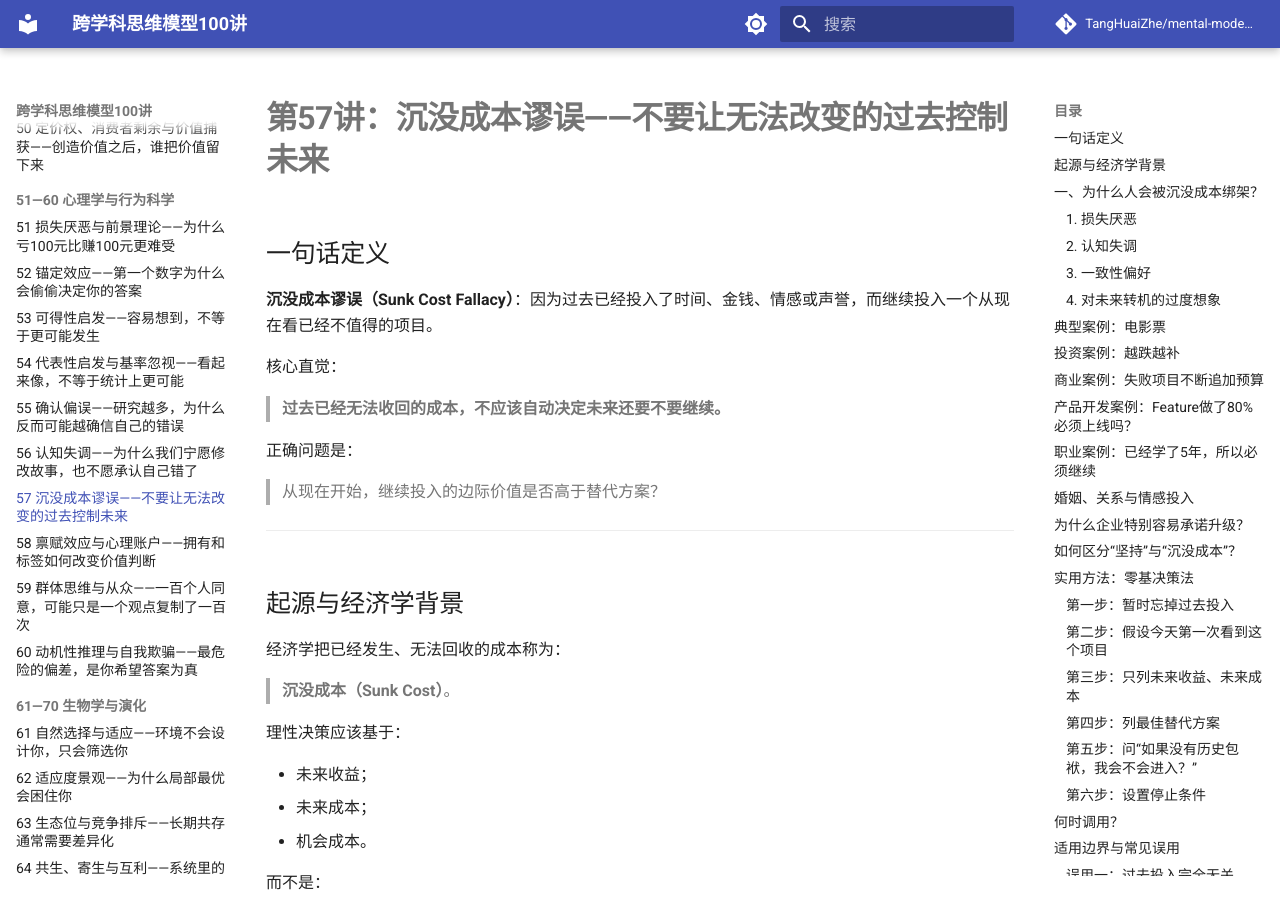
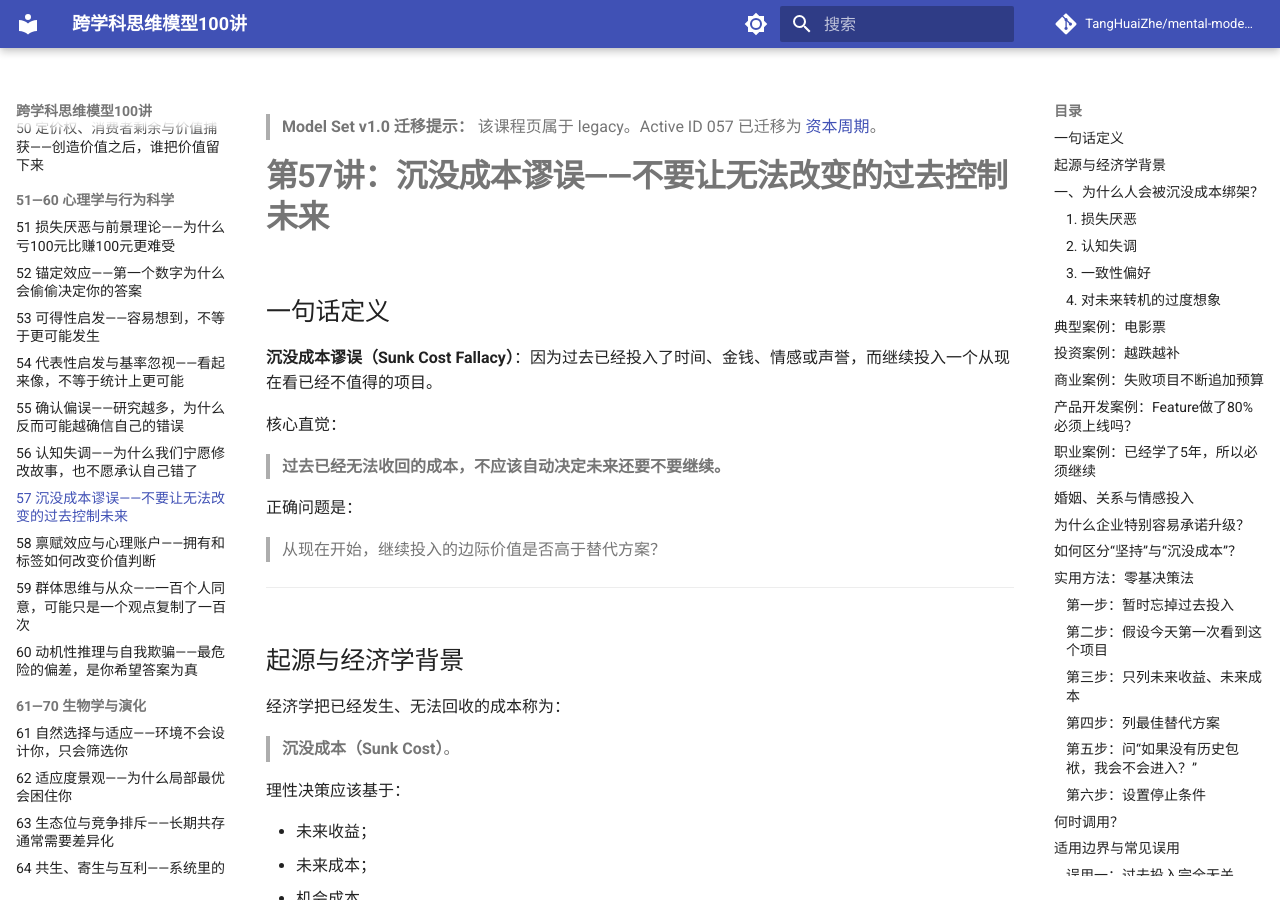
Before and after one commit to TangHuaiZhe/mental-models-audit, an MkDocs documentation site: the page built from docs/course/057-sunk-cost.md, in a window 1280 px wide and 900 px high. Built offline with MkDocs 1.6.1 and Material for MkDocs 9.7.7, drawn with Linux system fonts in a browser that asks for light colours; comment, search, counter and statistics services are not loaded.

Commit message:
docs: mark 057-sunk-cost.md as migrated

```diff
--- a/docs/course/057-sunk-cost.md
+++ b/docs/course/057-sunk-cost.md
@@ -1,3 +1,5 @@
+> **Model Set v1.0 迁移提示：** 该课程页属于 legacy。Active ID 057 已迁移为 [资本周期](../model-set-v1/057-capital-cycle.md)。
+
 # 第57讲：沉没成本谬误——不要让无法改变的过去控制未来
 
 ## 一句话定义
```
